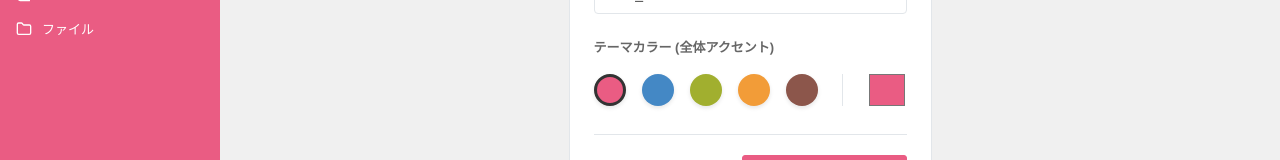
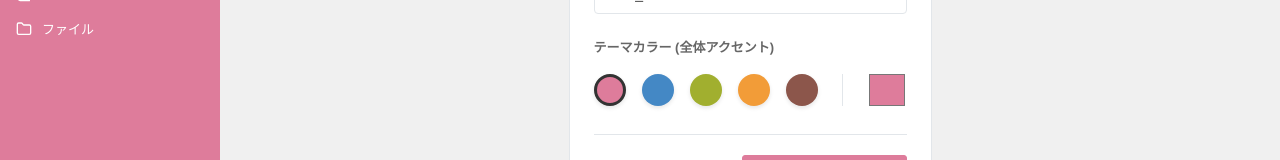
Before and after one commit to dadada0609/daichi-log, a React (Vite) app in the folder frontend/: page /settings in a window 1280 px wide. Shown: the part 307-467 px from the top of the page. Built offline with nearby package versions, Linux system fonts and the light colour scheme; no server answers.

Commit message:
fix: force #de7c9b as default theme color in App.tsx, Settings.tsx, index.css; fix text color regression

```diff
--- a/frontend/src/App.tsx
+++ b/frontend/src/App.tsx
@@ -68,7 +68,7 @@ const App: React.FC = () => {
   const [createModalStatus, setCreateModalStatus] = useState('OPEN');
 
   useEffect(() => {
-    const color = localStorage.getItem('themeColor') || '#ea5c83';
+    const color = localStorage.getItem('themeColor') || '#de7c9b';
     document.documentElement.style.setProperty('--primary-color', color);
   }, []);
 
--- a/frontend/src/components/Settings.tsx
+++ b/frontend/src/components/Settings.tsx
@@ -2,13 +2,13 @@ import React, { useState, useEffect } from 'react';
 import { Save } from 'lucide-react';
 
 const Settings: React.FC = () => {
-  const [themeColor, setThemeColor] = useState('#ea5c83');
+  const [themeColor, setThemeColor] = useState('#de7c9b');
   const [projectName, setProjectName] = useState('SDK_TEST_INTERNAL');
   const [projectKey, setProjectKey] = useState('SDK_TI');
   const [isSaved, setIsSaved] = useState(false);
 
   useEffect(() => {
-    const savedColor = localStorage.getItem('themeColor') || '#ea5c83';
+    const savedColor = localStorage.getItem('themeColor') || '#de7c9b';
     const savedName = localStorage.getItem('projectName') || 'SDK_TEST_INTERNAL';
     const savedKey = localStorage.getItem('projectKey') || 'SDK_TI';
     setThemeColor(savedColor);
@@ -29,7 +29,7 @@ const Settings: React.FC = () => {
     setTimeout(() => setIsSaved(false), 3000);
   };
 
-  const presets = ['#ea5c83', '#4488c5', '#a1af2f', '#f29c38', '#8c564b'];
+  const presets = ['#de7c9b', '#4488c5', '#a1af2f', '#f29c38', '#8c564b'];
 
   return (
     <div className="panel" style={{ flex: 1, display: 'flex', flexDirection: 'column', maxWidth: '600px', margin: '24px auto' }}>
--- a/frontend/src/index.css
+++ b/frontend/src/index.css
@@ -32,7 +32,7 @@
 .spinner {
   width: 20px;
   height: 20px;
-  border: 2px solid rgba(234, 92, 131, 0.2);
+  border: 2px solid rgba(222, 124, 155, 0.2);
   border-top-color: var(--primary-color);
   border-radius: 50%;
   animation: spin 0.8s linear infinite;
```
